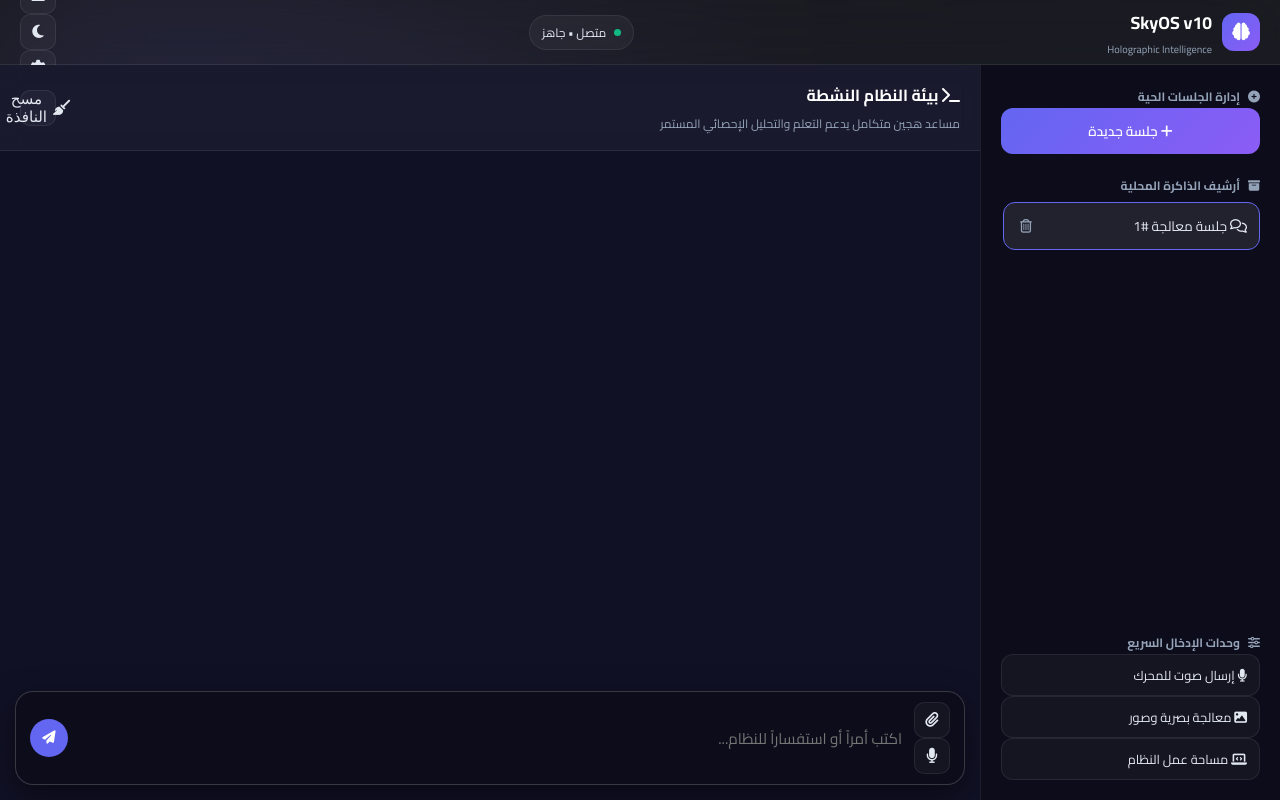
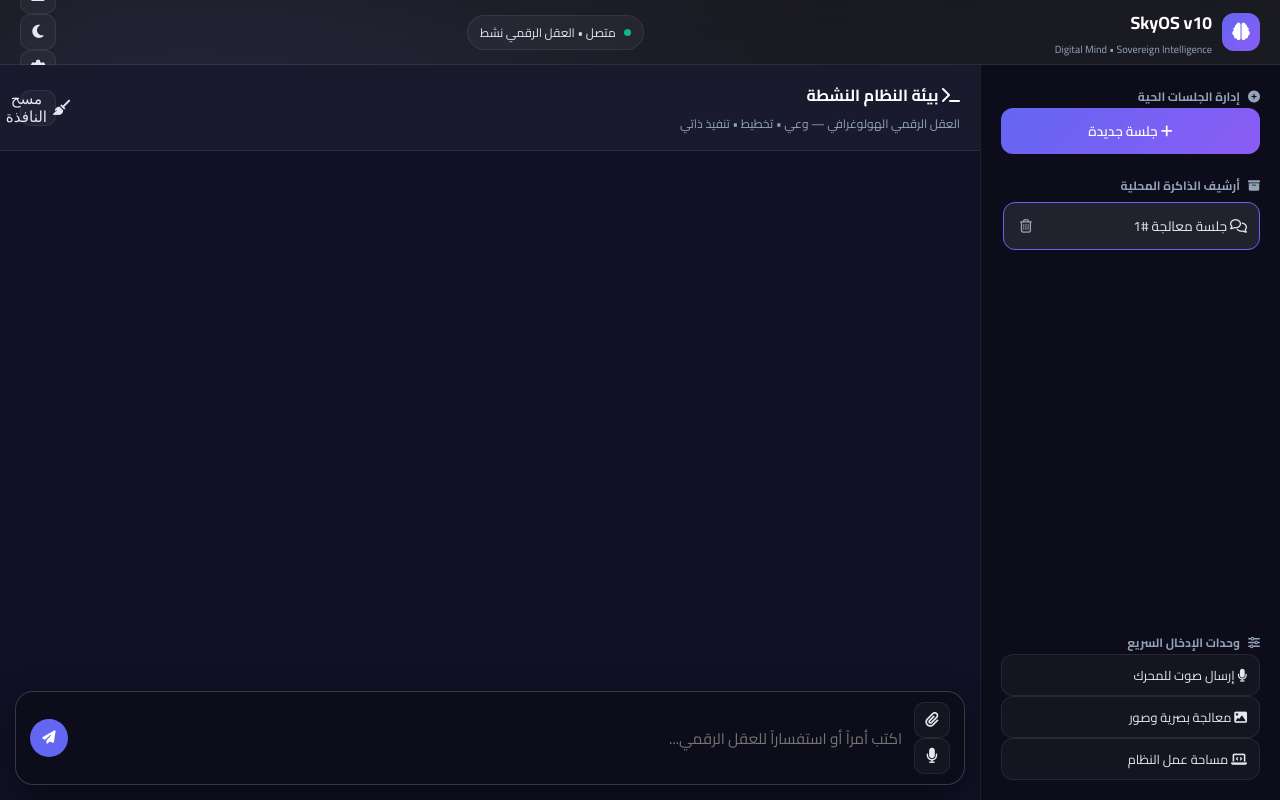
Before and after one commit to aicoogoo-lab/Coogoo-ai, a Flask app: template templates/index.html in a window 1280 px wide. Run offline with Flask 3, Linux system fonts and the light colour scheme; the template is opened without the code that fills it, so the values that code supplies are empty.

Commit message:
Update index.html

```diff
--- a/templates/index.html
+++ b/templates/index.html
@@ -4,7 +4,8 @@
   <meta charset="utf-8" />
   <meta name="viewport" content="width=device-width, initial-scale=1.0, maximum-scale=1.0, user-scalable=no, viewport-fit=cover" />
   <meta name="theme-color" content="#0a0a14" />
-  <title>SkyOS v10 — Holographic AI System</title>
+  <meta name="description" content="SkyOS v10 — العقل الرقمي الهولوغرافي | نظام ذكاء واعٍ ذاتي التطور" />
+  <title>SkyOS v10 — العقل الرقمي الهولوغرافي</title>
 
   <link rel="preconnect" href="https://fonts.googleapis.com" />
   <link rel="preconnect" href="https://fonts.gstatic.com" crossorigin />
@@ -14,11 +15,12 @@
 </head>
 <body class="dark">
 
+  <!-- شاشة الإقلاع -->
   <div id="sky-boot-screen">
     <div class="boot-loader-container">
       <div class="boot-logo"><i class="fas fa-brain"></i></div>
       <div class="boot-title">SkyOS v10</div>
-      <div class="boot-status">INITIALIZING CORE LAYERS...</div>
+      <div class="boot-status">INITIALIZING DIGITAL MIND CORE...</div>
       <div class="boot-bar"><div class="boot-progress"></div></div>
     </div>
   </div>
@@ -36,7 +38,7 @@
           <div class="sky-logo hologram"><i class="fas fa-brain"></i></div>
           <div class="sky-brand-text">
             <div class="sky-brand-title">SkyOS v10</div>
-            <div class="sky-brand-subtitle">Holographic Intelligence</div>
+            <div class="sky-brand-subtitle">Digital Mind • Sovereign Intelligence</div>
           </div>
         </div>
       </div>
@@ -44,7 +46,7 @@
       <div class="sky-topbar-center">
         <div class="sky-status" id="connection-status">
           <span class="sky-status-dot"></span>
-          <span class="sky-status-text">متصل • جاهز</span>
+          <span class="sky-status-text">متصل • العقل الرقمي نشط</span>
         </div>
       </div>
 
@@ -83,7 +85,7 @@
         <div class="sky-chat-header glass-layer">
           <div class="header-details">
             <div class="sky-chat-title"><i class="fas fa-terminal"></i> بيئة النظام النشطة</div>
-            <div class="sky-chat-subtitle">مساعد هجين متكامل يدعم التعلم والتحليل الإحصائي المستمر</div>
+            <div class="sky-chat-subtitle">العقل الرقمي الهولوغرافي — وعي • تخطيط • تنفيذ ذاتي</div>
           </div>
           <button class="sky-icon-btn clear-active-btn" id="clear-active-chat" title="مسح محتوى النافذة الحالية">
             <i class="fas fa-broom"></i> مسح النافذة
@@ -97,7 +99,7 @@
             <button class="sky-icon-btn" id="mini-upload-btn" title="إرفاق وثيقة"><i class="fas fa-paperclip"></i></button>
             <button class="sky-icon-btn" id="mini-voice-btn" title="إدخال صوتي"><i class="fas fa-microphone"></i></button>
           </div>
-          <textarea id="user-input" class="sky-input" placeholder="اكتب أمراً أو استفساراً للنظام..." rows="1"></textarea>
+          <textarea id="user-input" class="sky-input" placeholder="اكتب أمراً أو استفساراً للعقل الرقمي..." rows="1"></textarea>
           <button class="sky-send-btn" id="send-btn">
             <i class="fas fa-paper-plane"></i>
           </button>
@@ -105,6 +107,7 @@
       </main>
     </div>
 
+    <!-- لوحة الإعدادات -->
     <div id="settings-panel" class="sky-settings hidden">
       <div class="panel-header"><h4><i class="fas fa-sliders-h"></i> لوحة تحكم التخصيص</h4></div>
       <div class="settings-row">
@@ -117,9 +120,13 @@
       </div>
     </div>
 
+    <!-- لوحة مساحة العمل -->
     <div id="workspace-panel" class="sky-workspace hidden">
       <div class="panel-header"><h4><i class="fas fa-network-wired"></i> حالة البيئة والمحرك</h4></div>
-      <p style="font-size: 12px; color: var(--text-muted); text-align: justify; line-height: 1.5;">النظام متصل حالياً بقواعد البيانات المركزية المحمية، ويتم عزل وتشفير الجلسات محلياً طبقاً لبروتوكول الأمان الصارم للنظام.</p>
+      <p style="font-size: 12px; color: var(--text-muted); text-align: justify; line-height: 1.5;">
+        العقل الرقمي متصل حالياً بطبقة الذاكرة الدائمة والوحدات الذكية.
+        جميع الجلسات معزولة ومشفرة وفق بروتوكول الأمان السيادي.
+      </p>
     </div>
 
     <div id="toast-container"></div>
```
